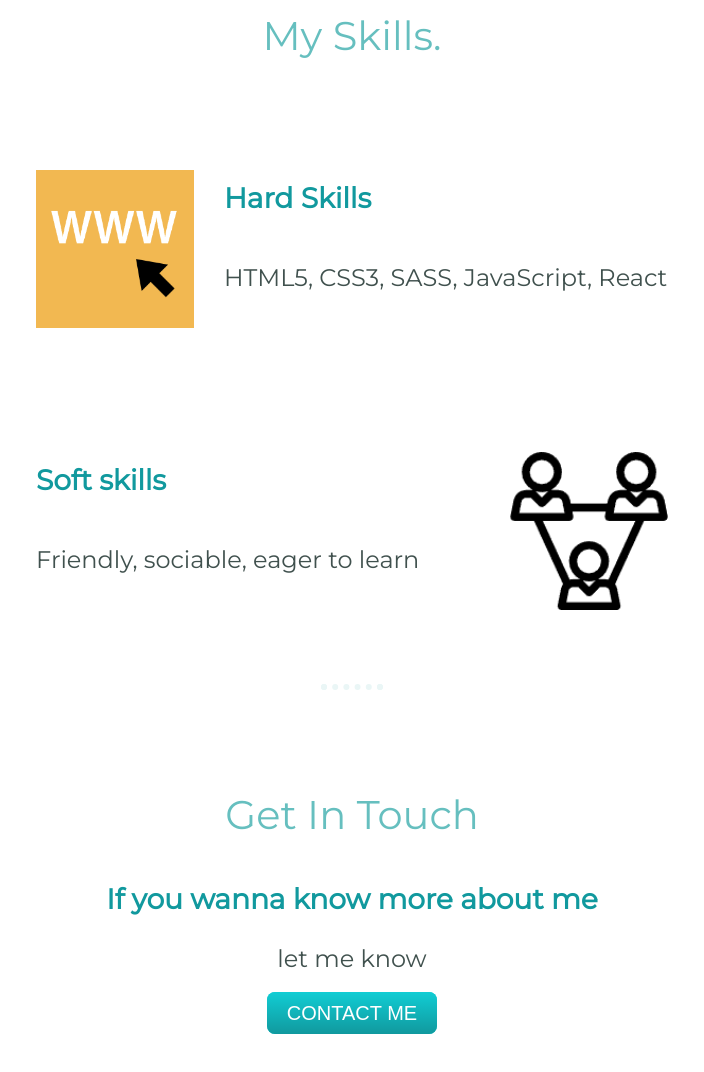
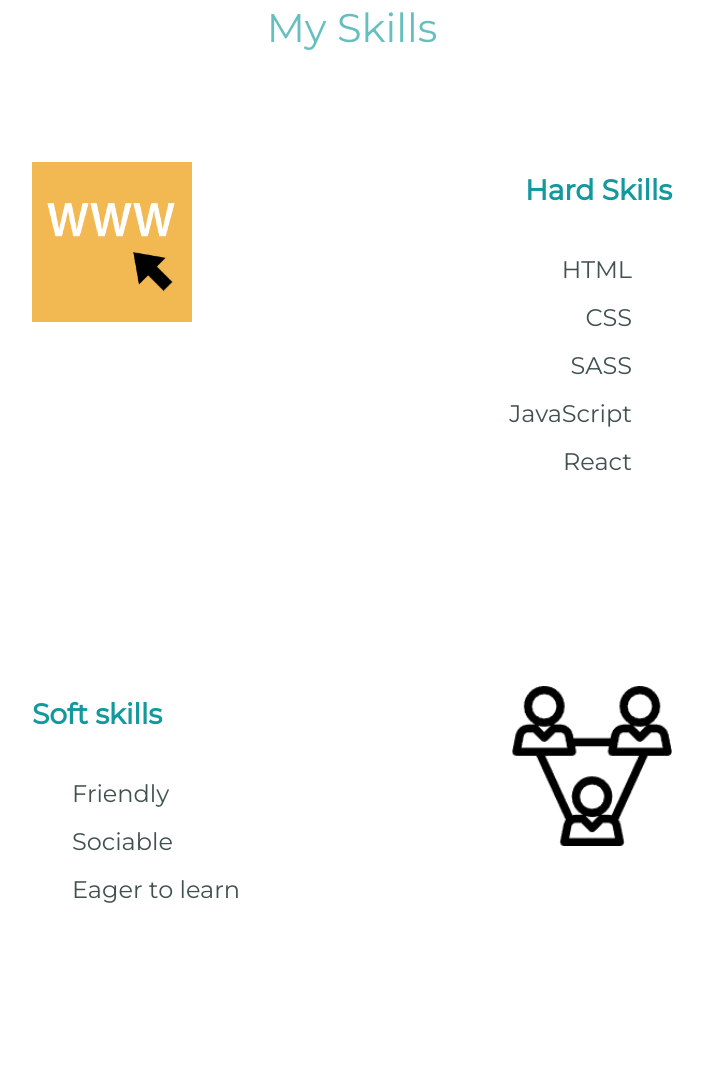
Before and after one commit to tursudor/CSS-My-Site, a plain HTML site: page index.html in a window 1280 px wide. Shown: the part 1457-2529 px from the top of the page, without its empty margins (288-992 px from the left). Drawn offline with Linux system fonts and the light colour scheme.

Commit message:
bugs fixed

```diff
--- a/css/styles.css
+++ b/css/styles.css
@@ -3,6 +3,7 @@ body {
     text-align: center;
     font-family: 'Montserrat', sans-serif;
     font-size: 1.5rem;
+    margin: 0;
 }
 
 .top-container {
@@ -67,6 +68,12 @@ span {
 
 }
 
+
+.skill-row--1 {
+text-align: right;
+
+}
+
 .first-image {
     width: 25%;
     float: left;
@@ -89,9 +96,23 @@ hr {
 
 }
 
-.eating-again-class {
+.hard-skills-list {
+    margin-right: 40px;
+    list-style: none;
+}
+
+.soft-skills-list {
+    list-style: none;
+}
+
+
+.soft-skills {
+    margin-bottom: 200px;
+}
+
+.soft-skills-title {
     color: #11999E;
-    margin-top: 150px;
+    margin-top: 200px;
 }
 
 .btn {
--- a/index.html
+++ b/index.html
@@ -1,4 +1,5 @@
 <!DOCTYPE html>
+
 <head>
   <meta charset="utf-8">
   <link rel="stylesheet" href="css/styles.css">
@@ -8,6 +9,7 @@
   <link href="https://fonts.googleapis.com/css2?family=Comfortaa&family=Montserrat&display=swap" rel="stylesheet">
   <title>Tudor</title>
 </head>
+
 <body>
   <div class="top-container">
     <img class="top-cloud" src="images/cloud.png" alt="top cloud">
@@ -20,22 +22,31 @@
     <div class="profile">
       <img src="images/developer.png" alt="imagine ursu">
       <h2>Hi !</h2>
-      <p class="bio-text">I love to implement my creative ideas into seamless web user interfaces</p>
+      <p class="bio-text">I love to implement my creative ideas into modern websites</p>
     </div>
     <hr>
     <div class="skills">
-      <h2>My Skills.</h2>
-      <div class="skill-row">
+      <h2>My Skills</h2>
+      <div class="skill-row skill-row--1">
         <img class="first-image" src="images/web.png" alt="first skill image">
         <h3>Hard Skills</h3>
-        <p class="">HTML5, CSS3, SASS, JavaScript, React</p>
+        <ul class="hard-skills-list">
+          <li>HTML</li>
+          <li>CSS</li>
+          <li>SASS</li>
+          <li>JavaScript</li>
+          <li>React</li>
+        </ul>
       </div>
-      <div class="skill-row soft-skills">
+      <div class="skill-row skill-row--2 soft-skills">
         <img class="second-image" src="images/social.png" alt="second skill image">
-        <h3 class="eating-again-class">Soft skills</h3>
-        <p class="">Friendly, sociable, eager to learn</p>
+        <h3 class="soft-skills-title">Soft skills</h3>
+        <ul class="soft-skills-list">
+          <li>Friendly</li>
+          <li>Sociable</li>
+          <li>Eager to learn</li>
+        </ul>
       </div>
-      <hr>
     </div>
     <h2>Get In Touch</h2>
     <div class="contact-me">
```
Lines whose indentation alone changed are shown as unchanged.
